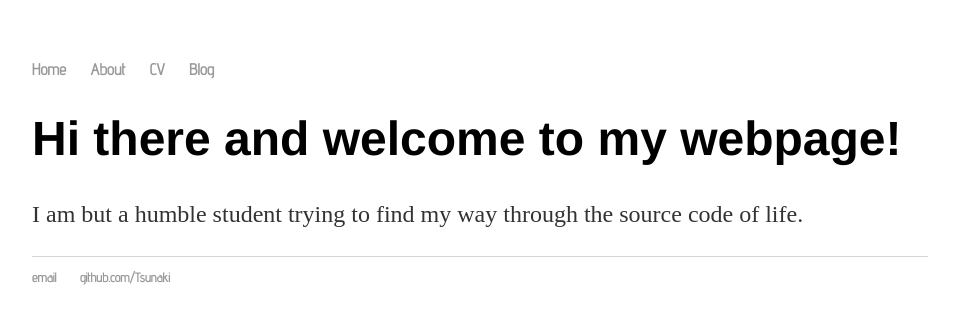
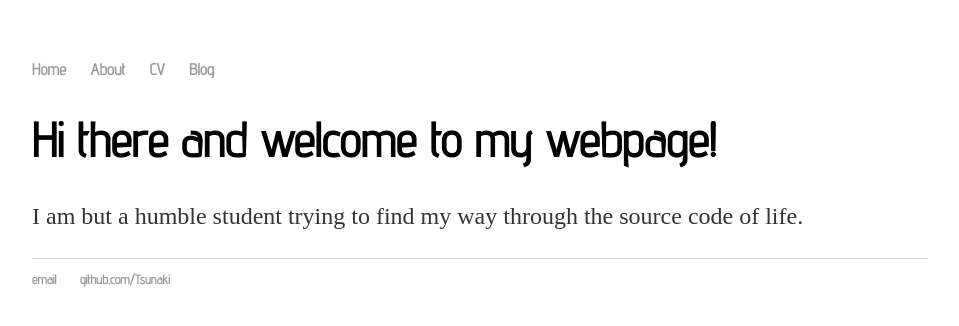
Before and after one commit to Tsunaki/Tsunaki.github.io, a Jekyll site: the page built from index.html, in a window 1280 px wide. Shown: the top 326 px of the page, without its empty margins (160-1119 px from the left). Built offline with Jekyll 4.4.1, drawn with Linux system fonts in a browser that asks for light colours; some web fonts are replaced.

Commit message:
nope, this font looks better

```diff
--- a/css/main.css
+++ b/css/main.css
@@ -23,7 +23,7 @@ a:hover {
 }
 h1 {
     font-size: 3em;
-    font-family: 'Sedgwick Ave', 'Helvetica', 'Arial', sans-serif;
+    font-family: 'Advent Pro', 'Helvetica', 'Arial', sans-serif;
 }
 p {
     font-size: 1.5em;
```
Also changed, not shown: _posts/NOT2018-01-29-welcome-to-jekyll.markdown (renamed from _posts/2018-01-29-welcome-to-jekyll.markdown).
